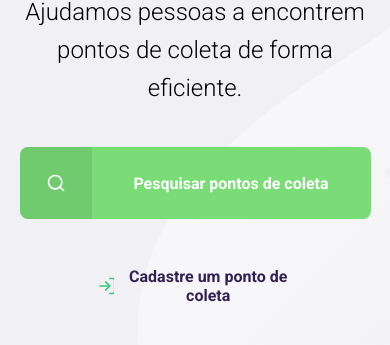
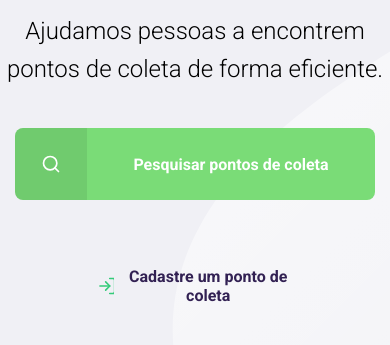
Before and after one commit to raquelgraca/ecoleta, a website: page src/views/index.html in a window 390 px wide. Shown: the part 499-844 px from the top of the page. Drawn offline with nearby package versions, Linux system fonts and the light colour scheme; files that its build step writes are made by us from their sources; files whose address does not match are found by name.

Commit message:
ajusted responsive homepage

```diff
--- a/public/styles/home.css
+++ b/public/styles/home.css
@@ -1,11 +1,10 @@
 #page-home {
   background: url(../assets/home-background.svg) no-repeat;
   height: 100vh;
-  background-position: 35vw bottom;
+  background-position: 44vw bottom;
 }
 
 #page-home .content {
-  width: 90%;
   max-width: 1100px;
   height: 100%;
   margin: 0 auto;
--- a/public/styles/responsive.css
+++ b/public/styles/responsive.css
@@ -1,6 +1,6 @@
 @media (max-width: 900px) {
   #page-home {
-    background-position-x: 70vw;
+    background-position-x: 40vw;
   }
   #page-home .content {
     align-items: center;
```
Also changed, not shown: 1 other file.
